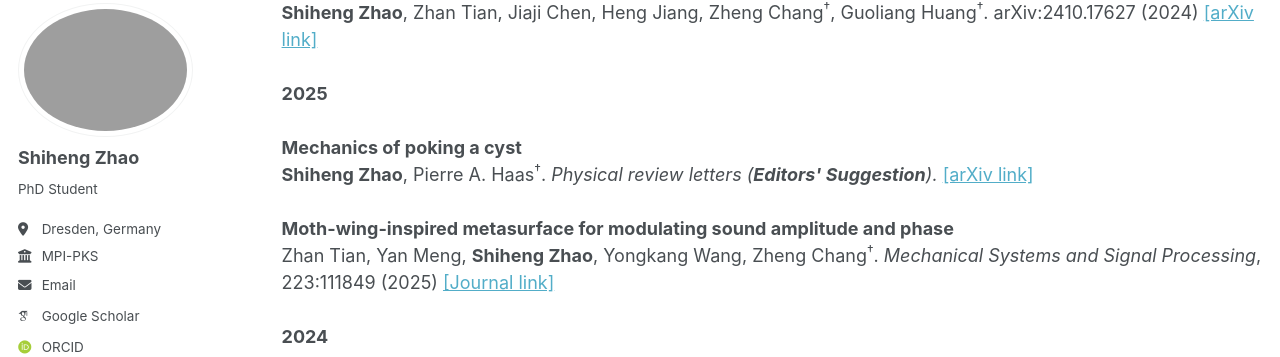
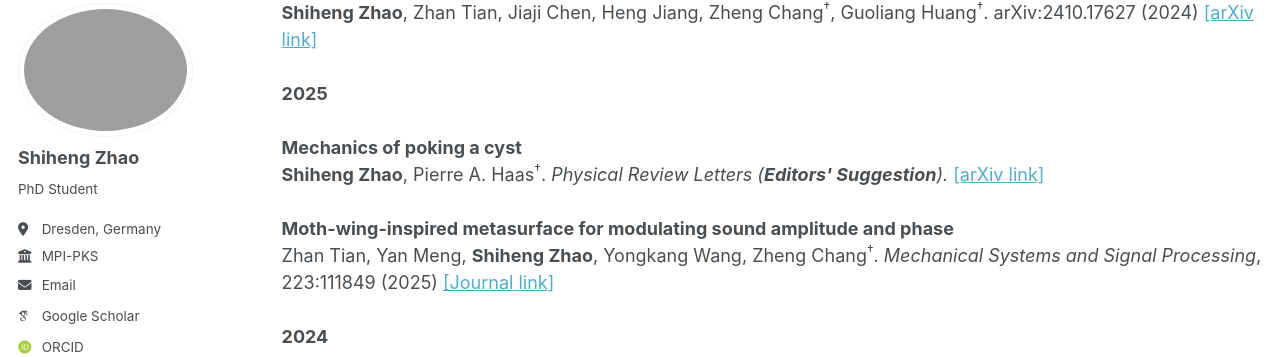
Before and after one commit to Iamzsh/Iamzsh.github.io, a Jekyll site: the page built from _pages/publications.html, in a window 1280 px wide and 900 px high, scrolled down 316 px. Shown: the part 96-453 px from the top of the window. Built offline with Jekyll 4.4.1, drawn with Linux system fonts in a browser that asks for light colours; some web fonts are replaced.

```diff
--- a/_pages/publications.html
+++ b/_pages/publications.html
@@ -22,7 +22,7 @@ arXiv:2503.03688 (2025) <a href="https://arxiv.org/abs/2503.03688" target="_blan
 <strong>2025</strong><br><br>
 
 <strong>Mechanics of poking a cyst</strong><br>
-<strong>Shiheng Zhao</strong>, Pierre A. Haas<sup>†</sup>. <em>Physical review letters (<strong>Editors' Suggestion</strong>).</em> <a href="https://arxiv.org/abs/2408.03716" target="_blank">[arXiv link]</a><br><br>
+<strong>Shiheng Zhao</strong>, Pierre A. Haas<sup>†</sup>. <em>Physical Review Letters (<strong>Editors' Suggestion</strong>).</em> <a href="https://arxiv.org/abs/2408.03716" target="_blank">[arXiv link]</a><br><br>
 
 <strong>Moth-wing-inspired metasurface for modulating sound amplitude and phase</strong><br>
 Zhan Tian, Yan Meng, <strong>Shiheng Zhao</strong>, Yongkang Wang, Zheng Chang<sup>†</sup>. <em>Mechanical Systems and Signal Processing</em>, 223:111849 (2025) <a href="https://doi.org/10.1016/j.ymssp.2024.111849" target="_blank">[Journal link]</a><br><br>
```
